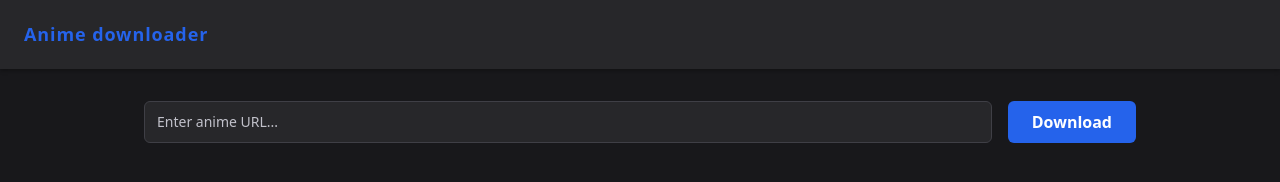
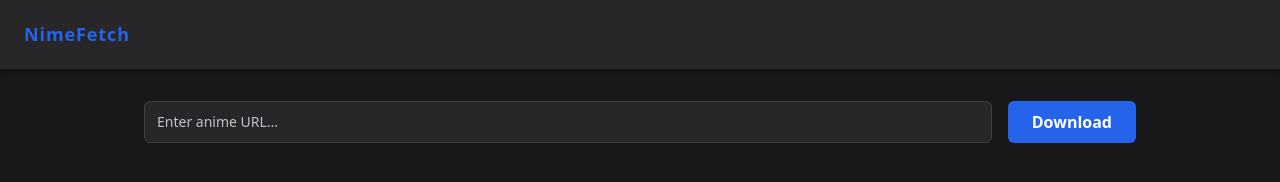
Before and after one commit to GregoryEsberci/nime-fetch, a website: page src/static/index.html in a window 1280 px wide. Drawn offline with Linux system fonts and the light colour scheme; no server answers.

Commit message:
chore: project renamed

```diff
--- a/src/static/index.html
+++ b/src/static/index.html
@@ -12,7 +12,7 @@
 
 <body>
   <header>
-    <h1>Anime downloader</h1>
+    <h1>NimeFetch</h1>
   </header>
 
   <main>
```
Also changed, not shown: package.json (+16 -8 lines).
